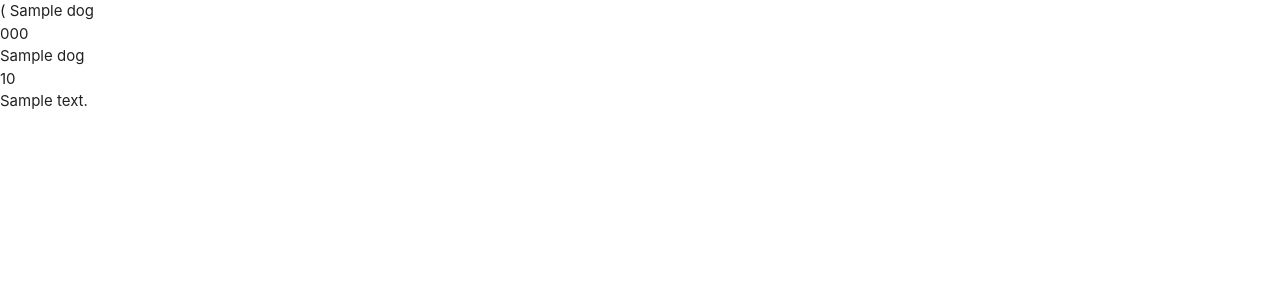
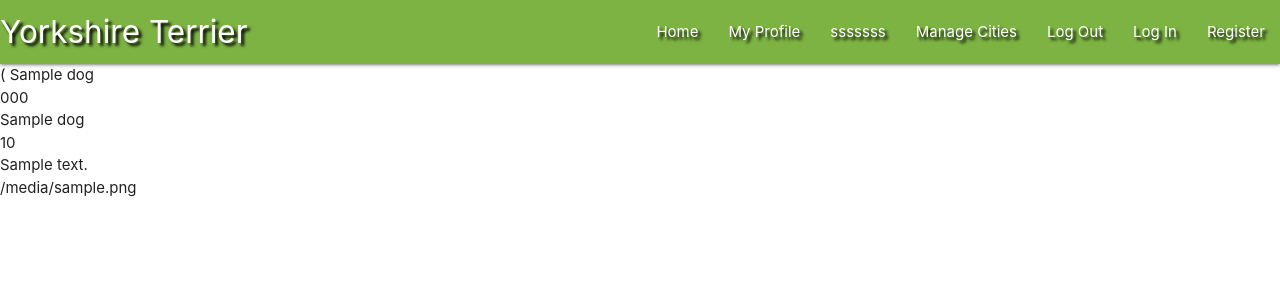
Before and after one commit to atvars/yorkshire_terrier, a Flask app: page / in a window 1280 px wide. Shown: the top 300 px of the page. Run offline with Flask 2, Linux system fonts and the light colour scheme; a database or web service that is not in the repository returns one stand-in record (values such as "Sample title"); some libraries are stand-ins or nearby versions.

Commit message:
added nav bar with mobile colapse

```diff
--- a/static/css/style.css
+++ b/static/css/style.css
@@ -0,0 +1,3 @@
+.text-shadow{
+    text-shadow: 3px 3px 3px black;
+}
--- a/static/js/script.js
+++ b/static/js/script.js
@@ -0,0 +1,4 @@
+// for mobile navbar
+$(document).ready(function(){
+    $('.sidenav').sidenav();
+  });
--- a/templates/base.html
+++ b/templates/base.html
@@ -15,6 +15,32 @@
 
 <body>
 
+    <header>
+        <!--Main nav bar-->
+        <nav class="light-green darken-1 text-shadow">
+            <div class="nav-wrapper">
+                <a href="#!" class="brand-logo">Yorkshire Terrier</a>
+                <a href="#" data-target="mobile-demo" class="sidenav-trigger"><i class="material-icons">menu</i></a>
+                <ul class="right hide-on-med-and-down">
+                    <li><a href="#">Home</a></li>
+                    <li><a href="#">My Profile</a></li>
+                    <li><a href="#">sssssss</a></li>
+                    <li><a href="#">Manage Cities</a></li>
+                    <li><a href="#">Log Out</a></li>
+                    <li><a href="#">Log In</a></li>
+                    <li><a href="#">Register</a></li>
+                </ul>
+            </div>
+        </nav>
+        <!--mobile side nav bar-->
+        <ul class="sidenav" id="mobile-demo">
+            <li><a href="sass.html">Sass</a></li>
+            <li><a href="badges.html">Components</a></li>
+            <li><a href="collapsible.html">Javascript</a></li>
+            <li><a href="mobile.html">Mobile</a></li>
+        </ul>
+    </header>
+
     {% block content %}
     {% endblock %}
 
--- a/templates/dogs.html
+++ b/templates/dogs.html
@@ -6,5 +6,6 @@
         {{ dog.dogs_name }}<br>
         {{ dog.dogs_age }}<br>
         {{ dog.about_dog }}<br>
+        {{ dog.photo }}<br>
     {% endfor %}
 {% endblock %}
```
